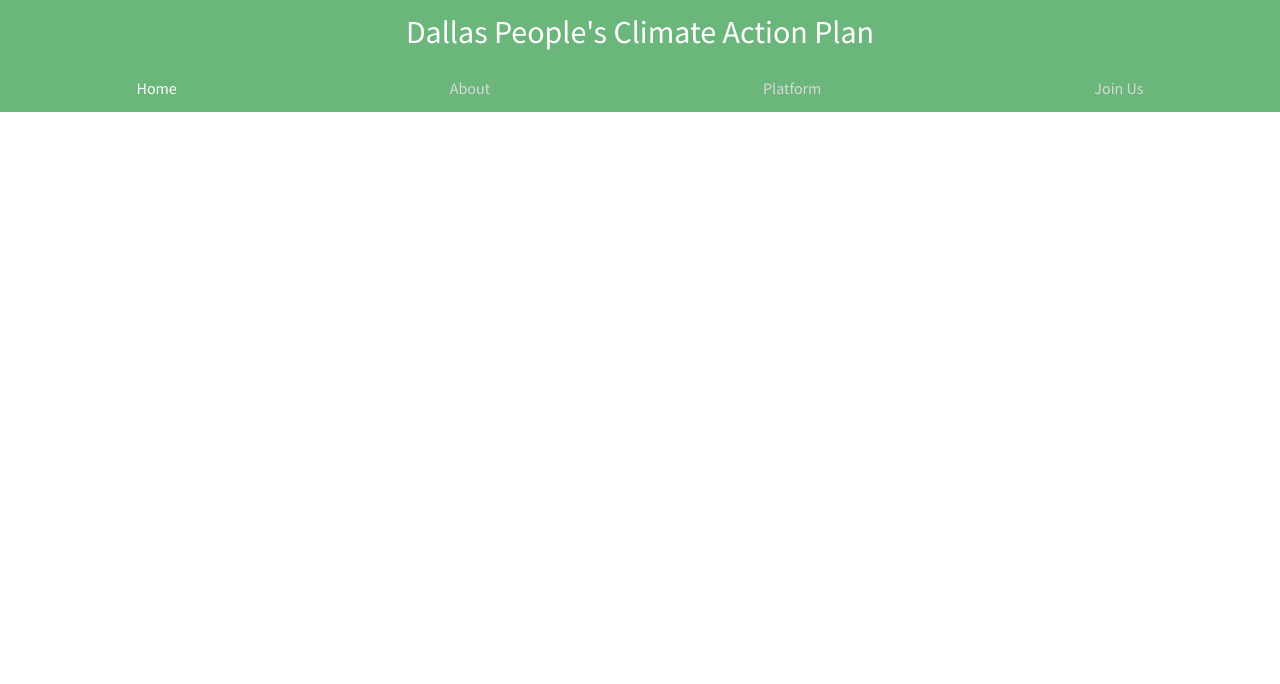
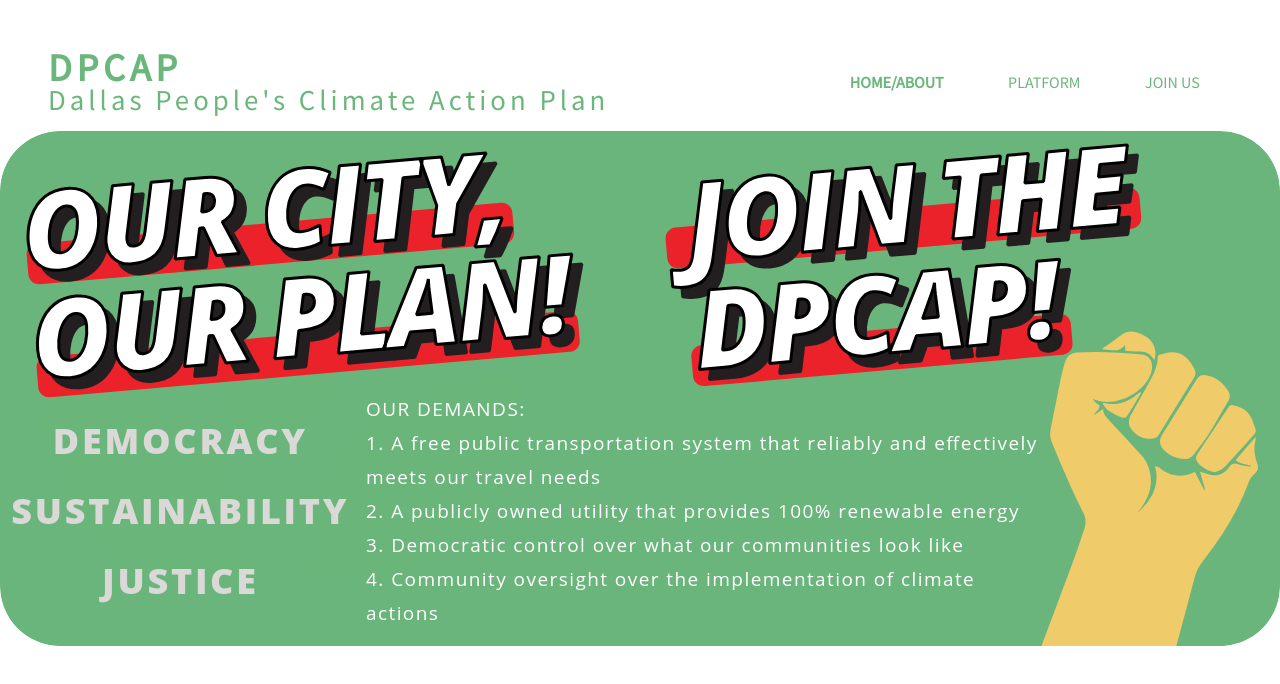
Before and after one commit to spinon187/dpcap, a React (Create React App) app: page / in a window 1280 px wide. Shown: the top 684 px of the page. Built offline with nearby package versions, Linux system fonts and the light colour scheme.

Commit message:
svg to ai conversion buggy

```diff
--- a/src/App.js
+++ b/src/App.js
@@ -21,8 +21,14 @@ export default class App extends Component {
   render() {
     return (
       <AppBox>
-        <header>Dallas People's Climate Action Plan</header>
-        <Nav />
+        <header>
+          <div>
+            <h1>DPCAP</h1>
+            <h2>Dallas People's Climate Action Plan</h2>
+          </div>
+          <Nav />
+        </header>
+
         <div className='body-box'>
           <Route exact path='/' component={Landing}/>
           <Route path='/platform' component={Platform} />
@@ -49,15 +55,29 @@ const AppBox = styled.div`
   font-family: 'Source Sans Pro', sans-serif;
   header {
     display: flex;
-    justify-content: center;
-    align-items: center;
+    justify-content: space-between;
+    // align-items: center;
     width: 100%;
     font-size: 2rem;
-    text-align: center;
+    // text-align: center;
     margin: auto;
-    background-color: ${green};
-    color: ${white};
-    padding: 1rem 0;
+    background-color: ${white};
+    color: ${green};
+    padding: 3rem;
+    padding-bottom: 0;
+    h1 {
+      font-weight: bold;
+      font-size: 2.4rem;
+      letter-spacing: .3rem;
+    }
+    h2 {
+      font-size: 1.8rem;
+      letter-spacing: .25rem;
+    }
+    nav {
+      width: 35%;
+      font-size: 1rem;
+    }
     @media(max-width: 640px){
       flex-direction: column;
       align-items: center;
@@ -66,8 +86,8 @@ const AppBox = styled.div`
     }
   }
   .body-box{
-    max-width: 900px;
-    min-width: 900px; //remember to fix
+    // max-width: 900px;
+    // min-width: 900px; //remember to fix
     margin: auto;
     display: flex;
     height: 90rem;
@@ -75,7 +95,7 @@ const AppBox = styled.div`
     overflow-y: hidden;
     flex-direction: column;
     align-items: center;
-    padding-top: 3rem;
+    padding-top: 1rem;
     line-height: 4.5rem;
     font-size: 3.5rem;
 
--- a/src/components/Landing.js
+++ b/src/components/Landing.js
@@ -1,15 +1,19 @@
 import React from 'react';
 import styled from 'styled-components';
+import ctav1 from '../img/ctav1.svg';
 
 const Landing = props => {
   return(
     <LandingBox>
+      <img src={ctav1} alt='Join the DPCAP!' className='cta'/>
     </LandingBox>
   )
 }
 
 const LandingBox = styled.div`
-
+  img {
+    width: 100%
+  }
 `
 
 export default Landing;
--- a/src/components/Nav.js
+++ b/src/components/Nav.js
@@ -6,10 +6,10 @@ import {green, gray, white} from './Colors';
 const Nav = props => {
   return(
     <NavBox>
-      <NavLink exact to='/' activeClassName='activeNav'>Home</NavLink>
-      <NavLink to='/about' activeClassName='activeNav'>About</NavLink>
-      <NavLink to='/platform' activeClassName='activeNav'>Platform</NavLink>
-      <NavLink to='/join' activeClassName='activeNav'>Join Us</NavLink>
+      <NavLink exact to='/' activeClassName='activeNav'>HOME/ABOUT</NavLink>
+      {/* <NavLink to='/about' activeClassName='activeNav'>About</NavLink> */}
+      <NavLink to='/platform' activeClassName='activeNav'>PLATFORM</NavLink>
+      <NavLink to='/join' activeClassName='activeNav'>JOIN US</NavLink>
     </NavBox>
   )
 }
@@ -17,17 +17,18 @@ const Nav = props => {
 const NavBox = styled.nav`
   display: flex;
   justify-content: space-around;
-  width: 100%;
-  background-color: ${green};
+  align-items: center;
+  // width: 35%;
+  background-color: ${white};
   padding: 1rem 0;
   a {
     text-decoration: none;
-    color: ${gray};
+    color: ${green};
     font-family: 'Source Sans Pro', sans-serif;
 
   }
   .activeNav {
-    color: ${white}
+    font-weight: bold;
   }
 `
 
```
Also changed, not shown: src/img/ctav1.svg (added), 1 other file (tests, documents, lock files or other folders).
